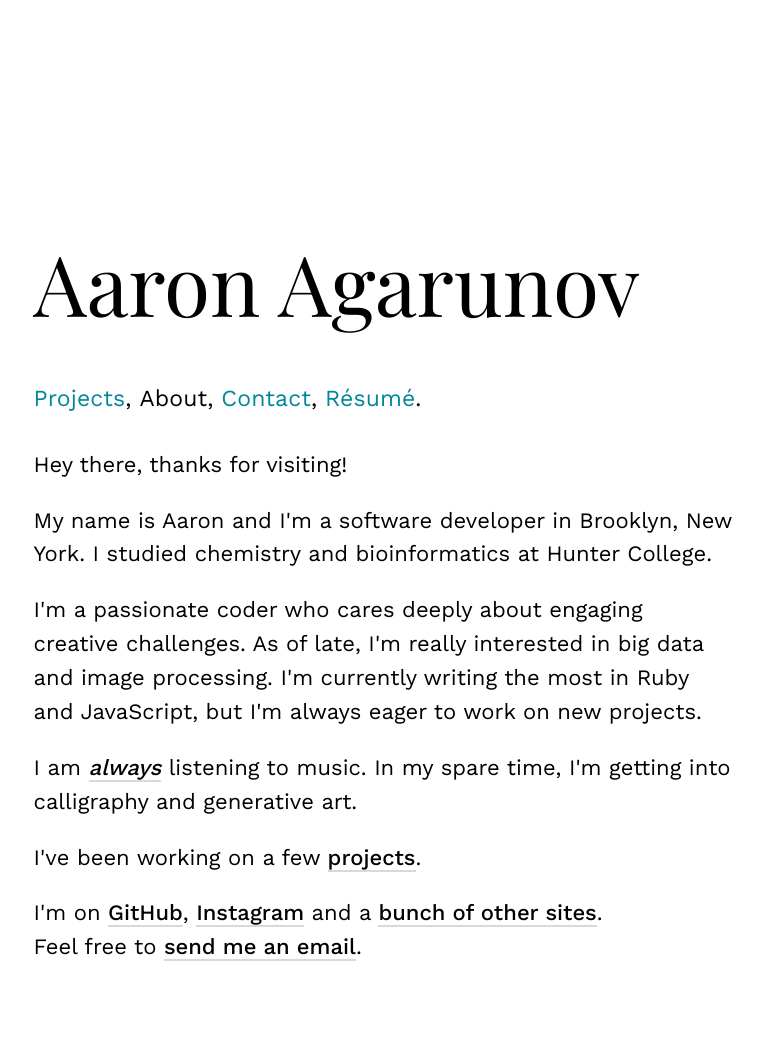
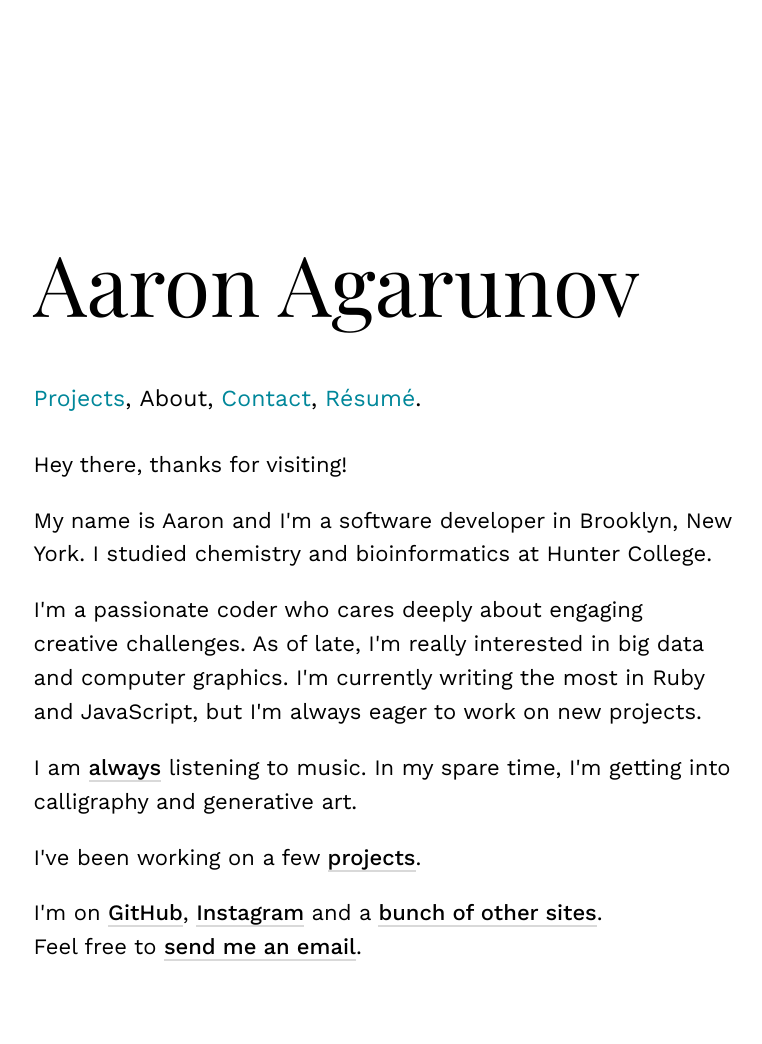
Before and after one commit to agarun/agarun.github.io, a Jekyll site: the page built from _pages/about.html, in a window 1280 px wide. Shown: the whole page, without its empty margins (184-946 px from the left). Built offline with Jekyll 4.4.1, drawn with Linux system fonts in a browser that asks for light colours; some web fonts are replaced.

Commit message:
Update about page

```diff
--- a/_pages/about.html
+++ b/_pages/about.html
@@ -8,9 +8,9 @@
 
   <p>My name is Aaron and I'm a software developer in Brooklyn, New York. I studied chemistry and bioinformatics at Hunter College.</p>
 
-  <p>I'm a passionate coder who cares deeply about engaging creative challenges. As of late, I'm really interested in big data and image processing. I'm currently writing the most in Ruby and JavaScript, but I'm always eager to work on new projects.</p>
+  <p>I'm a passionate coder who cares deeply about engaging creative challenges. As of late, I'm really interested in big data and computer graphics. I'm currently writing the most in Ruby and JavaScript, but I'm always eager to work on new projects.</p>
 
-  <p>I am <a href="/posts/loved-lists/" class="link-snap"><em>always</em></a> listening to music. In my spare time, I'm getting into calligraphy and generative art.</p>
+  <p>I am <a href="/posts/loved-lists/" class="link-snap">always</a> listening to music. In my spare time, I'm getting into calligraphy and generative art.</p>
 
   <p>I've been working on a few <a href="/projects/" class="link-snap">projects</a>.</p>
 
```
